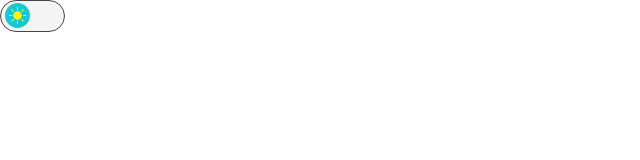
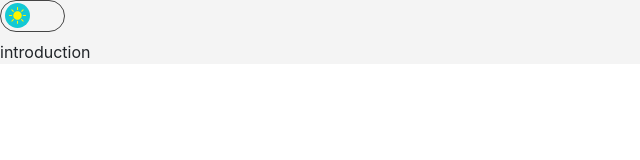
Before and after one commit to SamuelvVelzen/CV, a React (Create React App) app: page / in a window 1280 px wide. Shown: the top 160 px of the page, without its empty margins (0-640 px from the left). Built offline with nearby package versions, Linux system fonts and the light colour scheme.

Commit message:
implementing react router

```diff
--- a/src/pages/app.tsx
+++ b/src/pages/app.tsx
@@ -1,15 +1,26 @@
 import * as React from 'react';
 import { ReactElement } from 'react';
+import ThemeContext from './utilities/themecontext';
+import Introduction from './pages/introduction';
+import Error from './pages/error';
 import Navbar from './components/navbar';
-import ThemeContext from './utilities/themecontext';
+import { BrowserRouter as Router, Route, Switch } from 'react-router-dom';
 
 export default function App(): ReactElement {
     return (
         <ThemeContext.Consumer>
             {({ theme }) => (
-                <div className={theme}>
-                    <Navbar />
-                </div>
+                <>
+                    <div className={'app ' + theme}>
+                        <Router>
+                            <Navbar />
+                            <Switch>
+                                <Route exact path='/' component={Introduction} />
+                                <Route path='*' component={Error} />
+                            </Switch>
+                        </Router>
+                    </div>
+                </>
             )}
         </ThemeContext.Consumer>
     );
--- /dev/null
+++ b/src/pages/pages/error.tsx
@@ -0,0 +1,7 @@
+import React, { ReactElement } from 'react';
+
+function Error(): ReactElement {
+    return <p>error</p>;
+}
+
+export default Error;
--- /dev/null
+++ b/src/pages/pages/introduction.tsx
@@ -0,0 +1,7 @@
+import React, { ReactElement } from 'react';
+
+function Introduction(): ReactElement {
+    return <p>introduction</p>;
+}
+
+export default Introduction;
```
Also changed, not shown: src/index.tsx (+5 -3 lines).
